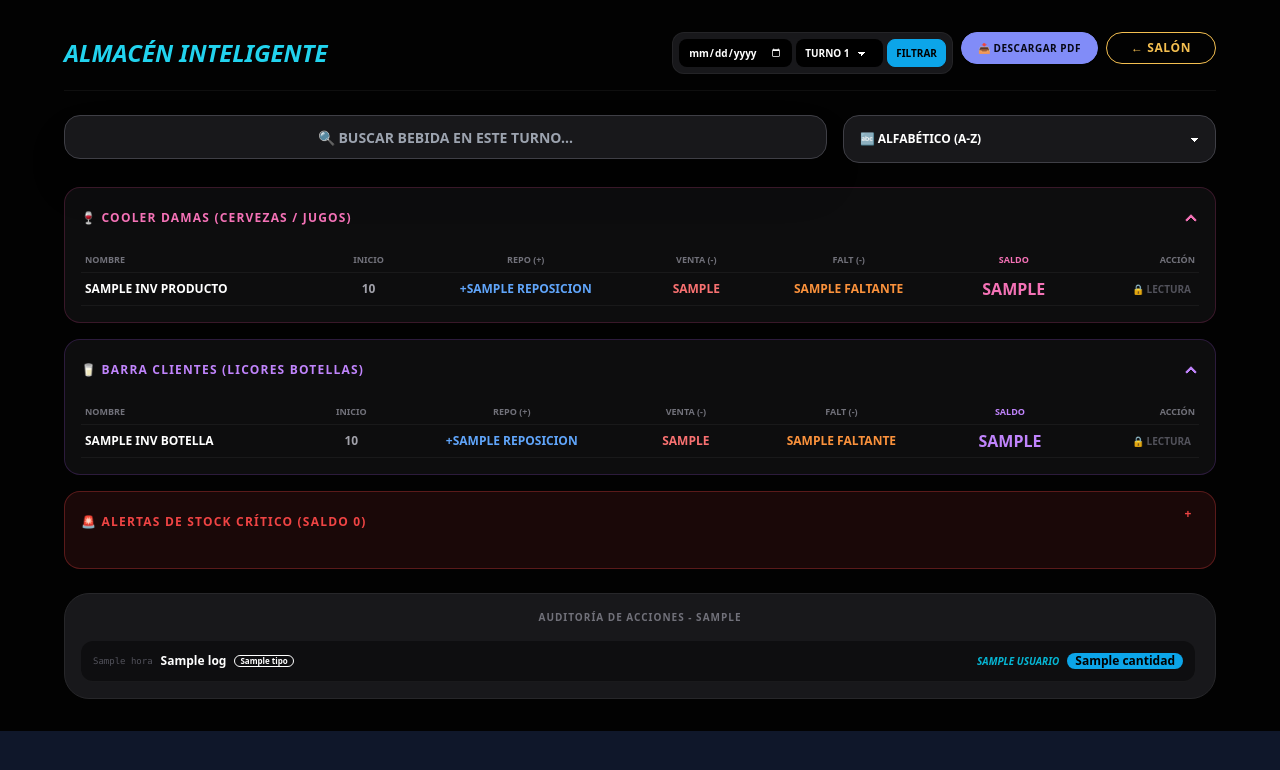
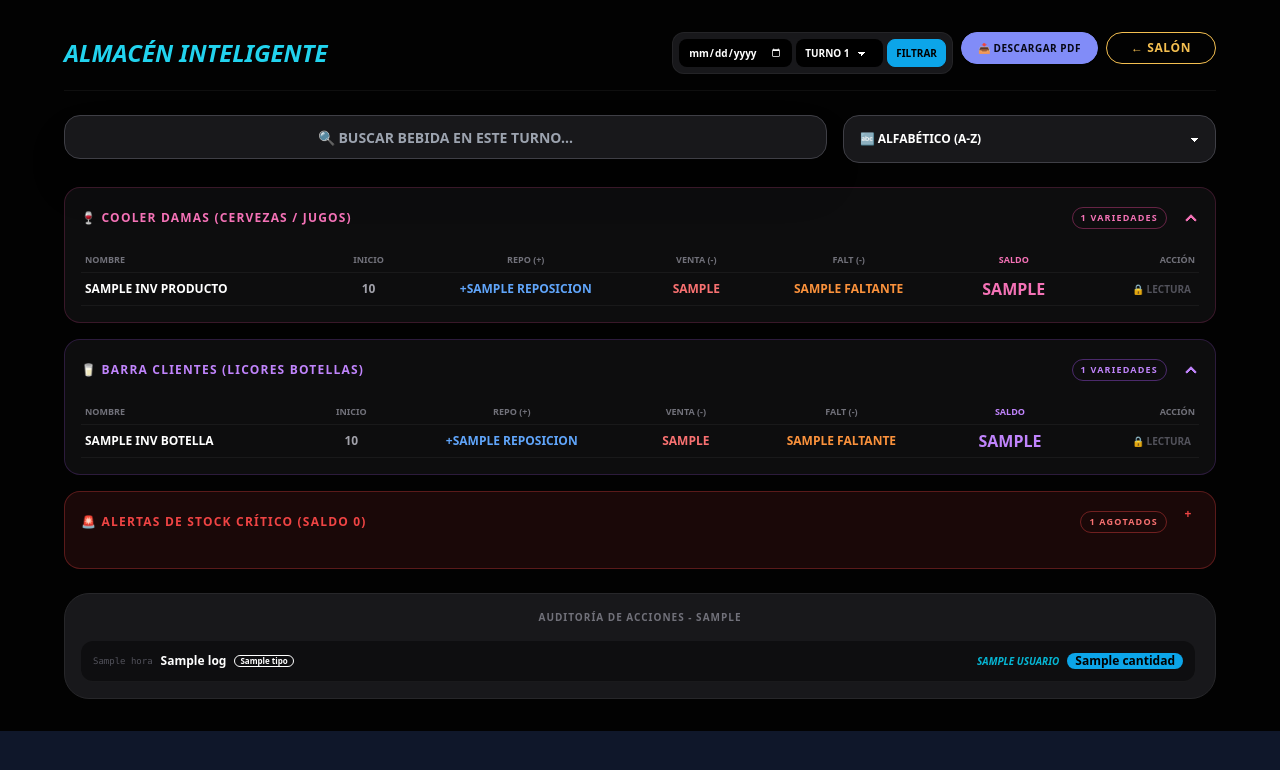
Before and after one commit to Edrie2020/Whiskeria_Pro, a FastAPI app: template templates/stock.html in a window 1280 px wide. Shown: the top 770 px of the page. Run offline with FastAPI, Linux system fonts and the light colour scheme; the template is opened without the code that fills it: most values are stand-ins (such as "Sample title", 1, 10 or a date in 2020); some libraries are stand-ins or nearby versions.

Commit message:
Rediseno de stock premium, fotos de damas y WAL mode

```diff
--- a/templates/stock.html
+++ b/templates/stock.html
@@ -73,6 +73,7 @@
                         <option value="alfabetico" {% if ordenar_por == 'alfabetico' %}selected{% endif %}>🔤 Alfabético (A-Z)</option>
                         <option value="menor_stock" {% if ordenar_por == 'menor_stock' %}selected{% endif %}>📉 Menor Stock Primero</option>
                         <option value="mayor_stock" {% if ordenar_por == 'mayor_stock' %}selected{% endif %}>📈 Mayor Stock Primero</option>
+                        <option value="ventas" {% if ordenar_por == 'ventas' %}selected{% endif %}>🔥 Ordenar por Ventas (Más Vendidos)</option>
                     </select>
                 </form>
             </div>
@@ -130,8 +131,10 @@
         <!-- DESPLEGABLE 1: COOLER DAMAS 🍷 (DESPLEGABLE HOMOLOGADO) -->
         <div class="collapse collapse-arrow bg-zinc-900/50 border border-pink-500/20 mb-4 rounded-2xl no-print">
             <input type="checkbox" checked />
-            <div class="collapse-title text-xs font-black text-pink-400 uppercase tracking-widest flex items-center gap-2">
-                🍷 COOLER DAMAS (CERVEZAS / JUGOS)
+            <div class="collapse-title text-xs font-black text-pink-400 uppercase tracking-widest flex items-center justify-between">
+                <span>🍷 COOLER DAMAS (CERVEZAS / JUGOS)</span>
+                <!-- Distintivo de variedad de productos Cooler -->
+                <span class="badge badge-outline border-pink-500/40 text-pink-400 text-[9px] px-2 py-2.5 shrink-0 ml-2 uppercase font-black">{{ inv_productos|length }} Variedades</span>
             </div>
             <div class="collapse-content px-1 sm:px-4 pb-4">
 
@@ -203,11 +206,13 @@
             </div>
         </div>
 
-        <!-- DESPLEGABLE 2: BARRA CLIENTES 🥃 (DESPLEGABLE HOMOLOGADO) -->
+        <!-- DESPLEGABLE 2: BARRA CLIENTES 🥛 (DESPLEGABLE HOMOLOGADO) -->
         <div class="collapse collapse-arrow bg-zinc-900/50 border border-purple-500/20 mb-4 rounded-2xl no-print">
             <input type="checkbox" checked />
-            <div class="collapse-title text-xs font-black text-purple-400 uppercase tracking-widest flex items-center gap-2">
-                🥛 BARRA CLIENTES (LICORES BOTELLAS)
+            <div class="collapse-title text-xs font-black text-purple-400 uppercase tracking-widest flex items-center justify-between">
+                <span>🥛 BARRA CLIENTES (LICORES BOTELLAS)</span>
+                <!-- Distintivo de variedad de botellas de clientes -->
+                <span class="badge badge-outline border-purple-500/40 text-purple-400 text-[9px] px-2 py-2.5 shrink-0 ml-2 uppercase font-black">{{ inv_botellas|length }} Variedades</span>
             </div>
             <div class="collapse-content px-1 sm:px-4 pb-4">
 
@@ -282,8 +287,10 @@
         <!-- DESPLEGABLE 3: ALERTAS DE STOCK CERO 🚨 (REDISEÑADO AL FINAL DE LA JORNADA) -->
         <div class="collapse collapse-plus bg-red-500/10 border border-red-500/30 mb-6 rounded-2xl no-print">
             <input type="checkbox" />
-            <div class="collapse-title text-xs font-black text-red-500 uppercase tracking-widest flex items-center gap-2">
-                🚨 ALERTAS DE STOCK CRÍTICO (SALDO 0)
+            <div class="collapse-title text-xs font-black text-red-500 uppercase tracking-widest flex items-center justify-between">
+                <span>🚨 ALERTAS DE STOCK CRÍTICO (SALDO 0)</span>
+                <!-- Distintivo de cantidad total de productos sin stock (Agotados) -->
+                <span class="badge badge-outline border-red-500/40 text-red-400 text-[9px] px-2 py-2.5 shrink-0 ml-2 uppercase font-black">{{ alertas_criticas|length }} Agotados</span>
             </div>
             <div class="collapse-content px-1 sm:px-4 pb-4">
 
@@ -351,7 +358,7 @@
                 </div>
 
                 {% if not alertas_criticas %}
-                <p class="text-center text-[10px] text-zinc-600 uppercase font-bold py-6">No hay bebidas agotadas (saldo 0) en este turno</p>
+                <p class="text-center text-[10px] text-zinc-600 uppercase font-bold py-6">No hay deudas pendientes de privados de días anteriores</p>
                 {% endif %}
             </div>
         </div>
@@ -387,7 +394,7 @@
             </div>
 
             <div>
-                <h2 class="text-sm font-bold uppercase border-b-2 border-black pb-2 mb-3 text-black">🥃 BOTELLAS BARRA (LICORES - CLIENTES)</h2>
+                <h2 class="text-sm font-bold uppercase border-b-2 border-black pb-2 mb-3 text-black">🥛 BOTELLAS BARRA (LICORES - CLIENTES)</h2>
                 <table style="width: 100%; border-collapse: collapse;">
                     <thead>
                         <tr style="border-bottom: 2px solid black; font-size: 11px;">
```
Also changed, not shown: routes/stock.py (+9 -2 lines), 2 other files.
